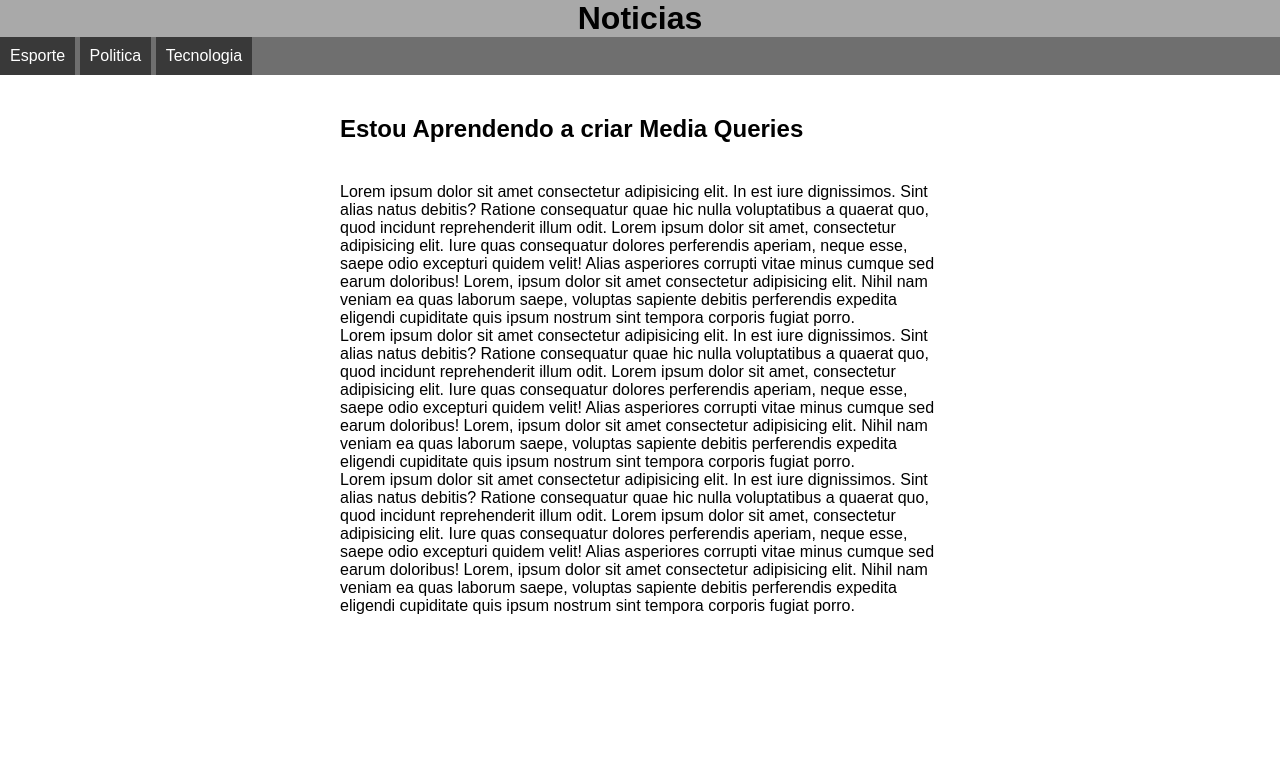
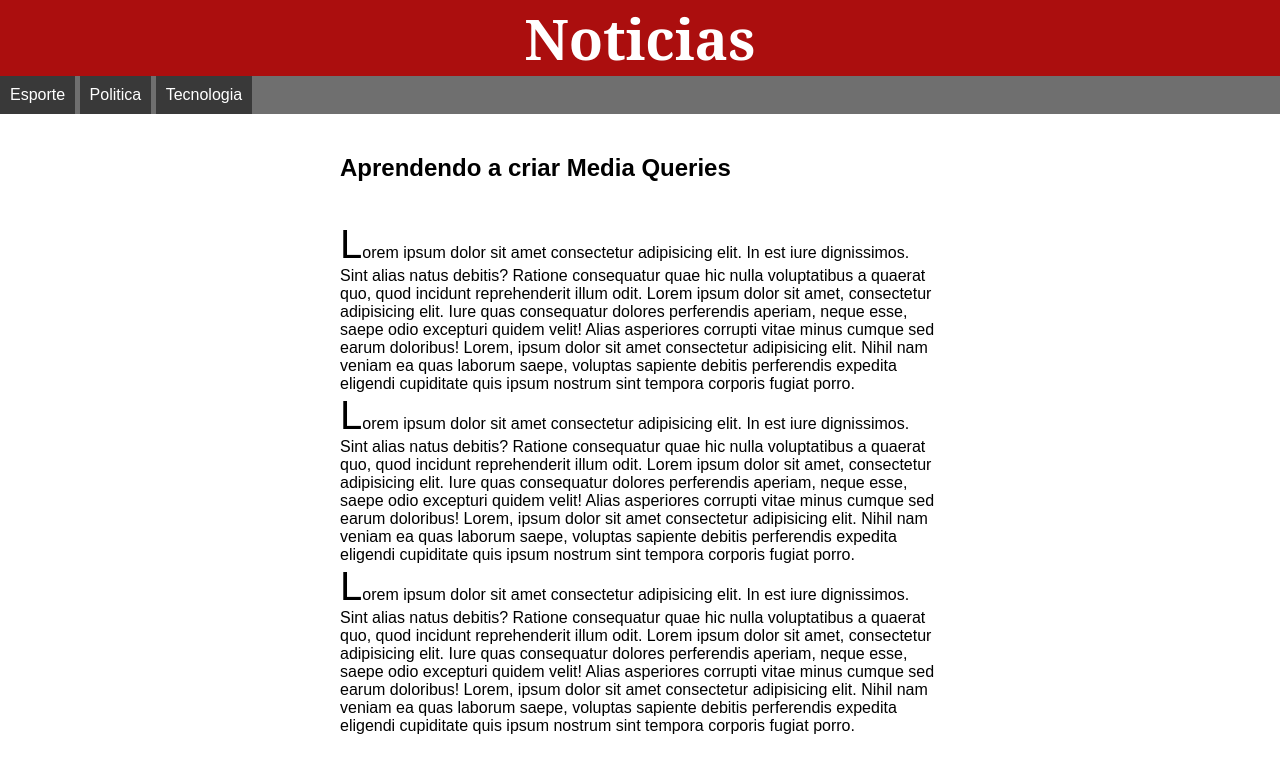
Before and after one commit to hectorclakrag/html-css, a plain HTML site: page exercicios/ex_026/index.html in a window 1280 px wide. Drawn offline with Linux system fonts and the light colour scheme.

Commit message:
css increment

```diff
--- a/exercicios/ex_026/index.html
+++ b/exercicios/ex_026/index.html
@@ -22,7 +22,7 @@
     </header>
     <main>
         <article>
-            <h2>Estou Aprendendo a criar Media Queries</h2>
+            <h2>Aprendendo a criar Media Queries</h2>
             <p>
                 Lorem ipsum dolor sit amet consectetur adipisicing elit. In est iure dignissimos. Sint alias natus debitis? Ratione consequatur quae hic nulla voluptatibus a quaerat quo, quod incidunt reprehenderit illum odit. Lorem ipsum dolor sit amet, consectetur adipisicing elit. Iure quas consequatur dolores perferendis aperiam, neque esse, saepe odio excepturi quidem velit! Alias asperiores corrupti vitae minus cumque sed earum doloribus! Lorem, ipsum dolor sit amet consectetur adipisicing elit. Nihil nam veniam ea quas laborum saepe, voluptas sapiente debitis perferendis expedita eligendi cupiditate quis ipsum nostrum sint tempora corporis fugiat porro.
             </p>
--- a/exercicios/ex_026/tela.css
+++ b/exercicios/ex_026/tela.css
@@ -11,11 +11,14 @@ html {
 }
 
 header {
-    background-color: darkgray;
+    background-color: rgb(171, 14, 14);
 }
 
 header > h1 {
     text-align: center;
+    font-family:Cambria, Cochin, Georgia, Times, 'Times New Roman', serif;
+    font-size: 3.5em;
+    color: white;
 }
 
 menu ul {
@@ -40,3 +43,7 @@ article {
 article > h2 {
     padding-bottom: 40px;
 }
+
+article >p::first-letter {
+    font-size: 2.5em;
+}
```
